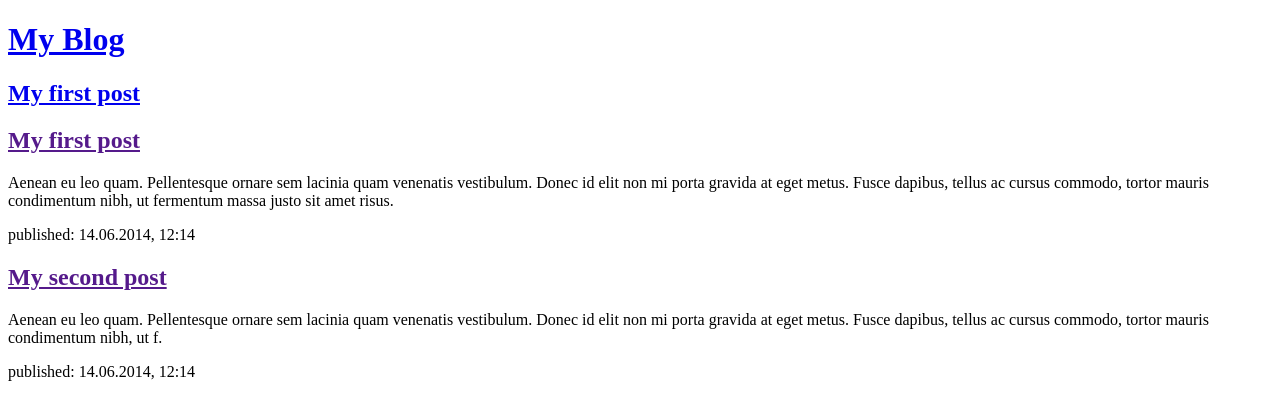
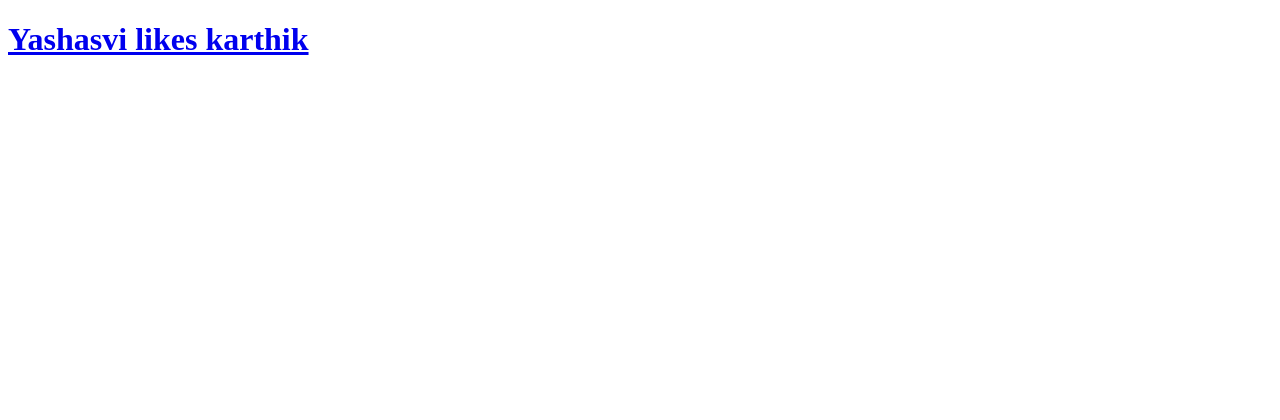
Before and after one commit to Sricharan-V/Django-girls, a Django app: page / in a window 1280 px wide. Shown: the top 420 px of the page. Run offline with Django 3.2, Linux system fonts and the light colour scheme.

Commit message:
Changed the HTML for the site.

```diff
--- a/blog/templates/blog/post_list.html
+++ b/blog/templates/blog/post_list.html
@@ -5,20 +5,9 @@
     </head>
     <body>
         <header>
-            <h1><a href="/">My Blog</a></h1>
-            <h2><a href="/">My first post</a></h2>
+            <h1><a href="/">Yashasvi likes karthik</a></h1>
         </header>
 
-        <article>
-            <h2><a href="">My first post</a></h2>
-            <p>Aenean eu leo quam. Pellentesque ornare sem lacinia quam venenatis vestibulum. Donec id elit non mi porta gravida at eget metus. Fusce dapibus, tellus ac cursus commodo, tortor mauris condimentum nibh, ut fermentum massa justo sit amet risus.</p>
-            <time>published: 14.06.2014, 12:14</time>
-        </article>
 
-        <article>
-            <h2><a href="">My second post</a></h2>
-            <p>Aenean eu leo quam. Pellentesque ornare sem lacinia quam venenatis vestibulum. Donec id elit non mi porta gravida at eget metus. Fusce dapibus, tellus ac cursus commodo, tortor mauris condimentum nibh, ut f.</p>
-            <time>published: 14.06.2014, 12:14</time>
-        </article>
     </body>
 </html>
```
